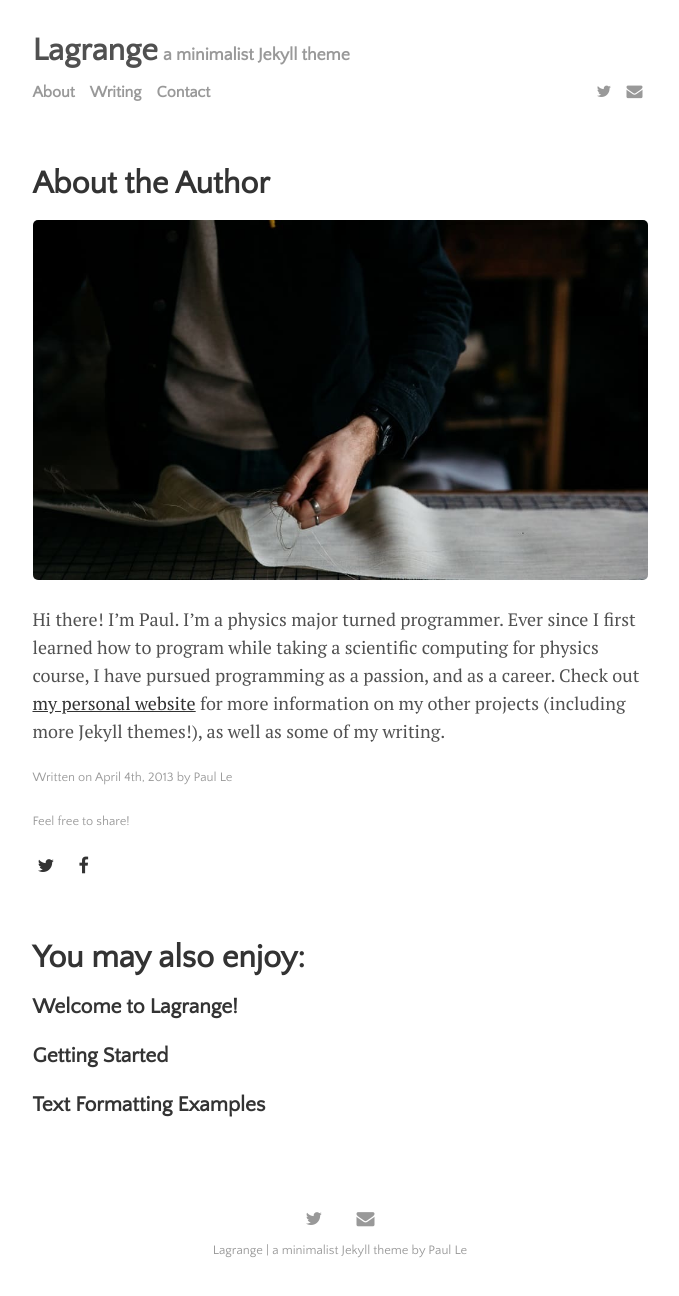
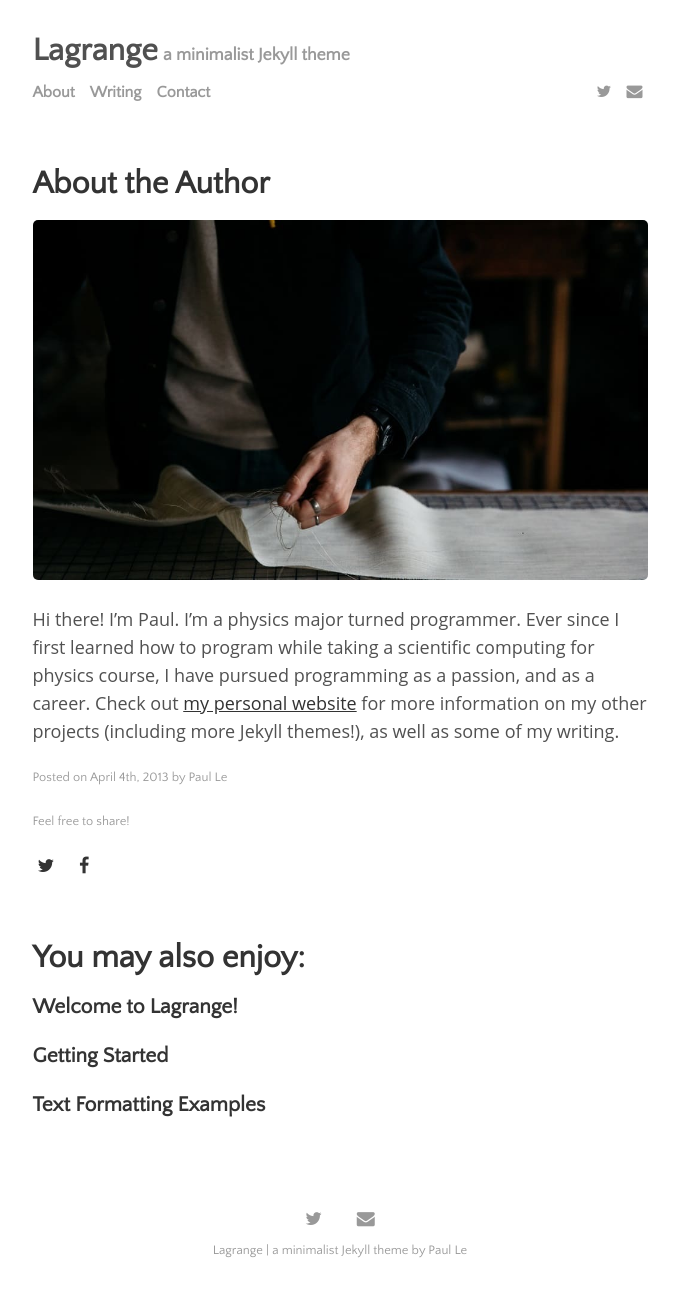
Before and after one commit to zaccone-au/zaccone-au.github.io, a Jekyll site: the page built from _posts/2013-04-04-about-the-author.md, in a window 1280 px wide. Shown: the whole page, without its empty margins (300-979 px from the left). Built offline with Jekyll 4.4.1, drawn with Linux system fonts in a browser that asks for light colours.

Commit message:
updated css

```diff
--- a/_data/settings.yml
+++ b/_data/settings.yml
@@ -29,4 +29,4 @@ sharing_button_prompt: 'Feel free to share!'
 
 related_posts: 'You may also enjoy:'
 
-post_date_prefix: 'Written on'
+post_date_prefix: 'Posted on'
--- a/assets/css/main.css
+++ b/assets/css/main.css
@@ -18,7 +18,7 @@
 */
 
 body {
-  font-family: "PT Serif", Georgia, "Times New Roman", serif;
+  font-family: "Open Sans", "Roboto", "Segoe UI", serif;
   font-size: 18px;
   color: #515151;
   line-height: 1.75rem;
```
